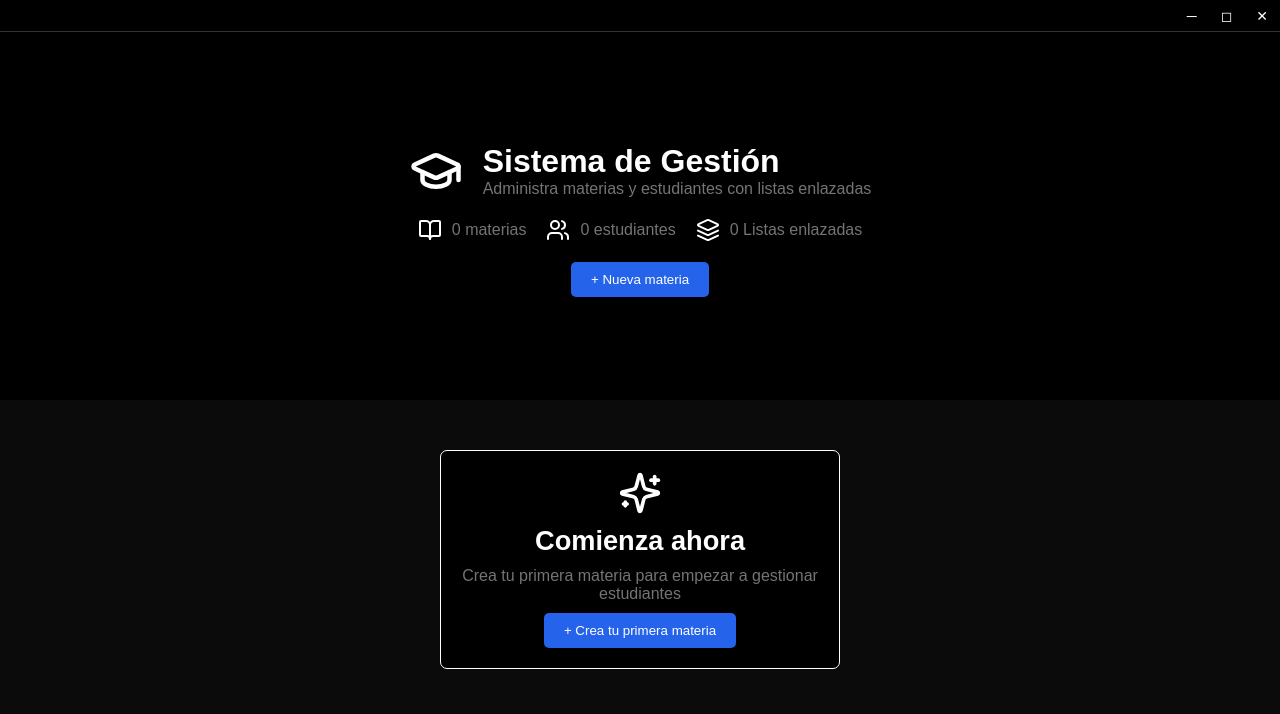
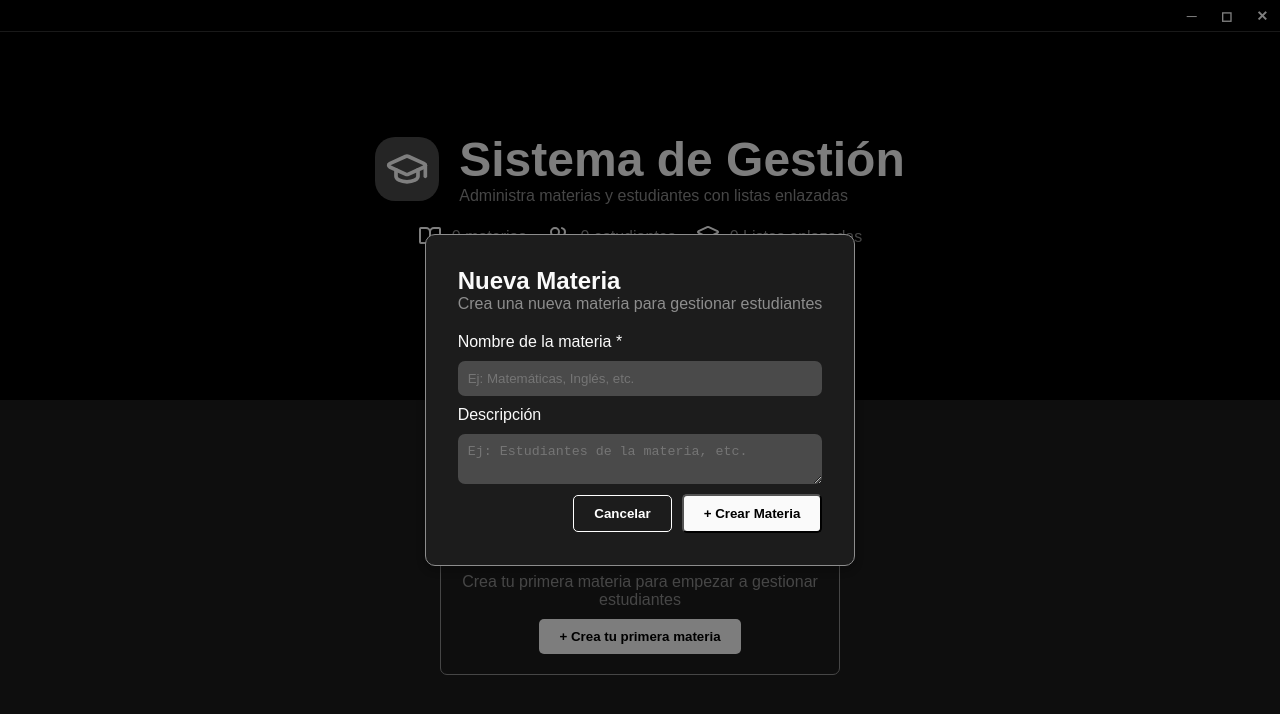
Before and after one commit to OrlandoTellez/subject-manager, a React (Vite) app: page / in a window 1280 px wide. Both pictures are taken after a click on the button "+ Nueva materia". Shown: the top 714 px of the page. Built offline with nearby package versions, Linux system fonts and the light colour scheme.

Commit message:
feat: agregar modal para añadir materias

```diff
--- a/package.json
+++ b/package.json
@@ -10,6 +10,7 @@
     "tauri": "tauri"
   },
   "dependencies": {
+    "@fontsource-variable/plus-jakarta-sans": "^5.2.8",
     "@tauri-apps/api": "^2",
     "@tauri-apps/plugin-opener": "^2",
     "react": "^19.1.0",
--- a/src/App.css
+++ b/src/App.css
@@ -1,9 +1,12 @@
 :root {
-  --primary-color: black;
-  --color-title: white;
-  --color-text: white;
-  --color-button: #2563eb;
-  --color-text-opacity: rgb(116, 116, 116);
+  --primary-color: #1c1c1c;
+  --secondary-color: #fafafa;
+  --third-color: #4a4a4a;
+  --color-title: #fafafa;
+  --color-text: black;
+  --color-button: #fafafa;
+  --color-text-opacity: #8d8d8d;
+  --border-color: #8d8d8d;
   --ancho-maximo: 1200px;
 }
 
@@ -14,7 +17,7 @@
 }
 
 body {
-  font-family: "Poppins", sans-serif;
+  font-family: 'Plus Jakarta Sans Variable', sans-serif;
   background-color: var(--primary-color);
   color: var(--color-text);
 }
@@ -29,6 +32,41 @@ body {
   gap: 20px;
 }
 
+h1, h2, h3, h4, h5, h6{
+  color: var(--color-title);
+}
+
+h1{
+  font-size: 3rem;
+  color: var(--color-title);
+}
+
 p{
   color: var(--color-text-opacity);
 }
+
+label{
+  color: var(--color-title);
+}
+
+input{
+  padding: 10px;
+  border-radius: 7px;
+  border: none;
+  width: 100%;
+  background-color: var(--third-color);
+}
+
+textarea{
+  padding: 10px;
+  border-radius: 7px;
+  border: none;
+  width: 100%;
+  background-color: var(--third-color);
+}
+
+button{
+  background-color: var(--color-button);
+  color: var(--color-text);
+  font-weight: bold;
+}
--- a/src/App.tsx
+++ b/src/App.tsx
@@ -1,4 +1,3 @@
-import { Header } from "./components/Header";
 import "./App.css";
 import { Hero } from "./sections/Hero";
 import { SubjectManagment } from "./sections/SubjectManagment";
--- a/src/components/CardStartNow.module.css
+++ b/src/components/CardStartNow.module.css
@@ -1,7 +1,7 @@
 .card {
-    background-color: black;
+    background-color: var(--primary-color);
     width: 100%;
-    border: 1px solid white;
+    border: 1px solid var(--border-color);
     border-radius: 7px;
     padding: 20px;
     max-width: 400px;
@@ -19,8 +19,6 @@
 }
 
 .containerButtons button {
-    background-color: #2563eb;
-    color: white;
     padding: 10px 20px;
     border: none;
     border-radius: 5px;
@@ -33,3 +31,10 @@
     place-items: center;
     margin-bottom: 10px;
 }
+
+.iconContainer img{
+    width: 50px;
+    background-color: var(--third-color);
+    padding: 10px;
+    border-radius: 10px;
+}
--- a/src/components/CardStartNow.tsx
+++ b/src/components/CardStartNow.tsx
@@ -1,8 +1,17 @@
 import styles from "./CardStartNow.module.css"
-import logoReact from "../assets/react.svg"
 import lightIcon from "../assets/icons/ligth.svg"
+import { AddSubject } from "./modals/AddSubject"
+import { useState } from "react"
 
-export const CardStartNow = () => {
+interface Props {
+    createSubject: () => void
+}
+
+export const CardStartNow = ({ createSubject }: Props) => {
+    const [showModal, setShowModal] = useState(false)
+
+    const handleClose = () => setShowModal(false)
+    const openModal = () => setShowModal(true)
     return (
         <>
             <article className={styles.card}>
@@ -13,7 +22,12 @@ export const CardStartNow = () => {
                     <h5>Comienza ahora</h5>
                     <p>Crea tu primera materia para empezar a gestionar estudiantes</p>
                     <div className={styles.containerButtons}>
-                    <button>+ Crea tu primera materia</button>
+                        <button onClick={openModal}>+ Crea tu primera materia</button>
+                        {
+                            showModal && (
+                                <AddSubject handleClose={handleClose} createSubject={createSubject} />
+                            )
+                        }
                     </div>
                 </article>
             </article>
--- /dev/null
+++ b/src/components/modals/AddSubject.module.css
@@ -0,0 +1,48 @@
+.container {
+    position: fixed;
+    top: 0;
+    left: 0;
+    width: 100vw;
+    height: 100vh;
+    background-color: rgba(0, 0, 0, 0.5);
+    display: flex;
+    justify-content: center;
+    align-items: center;
+    z-index: 999;
+}
+
+.modal {
+    background-color: var(--primary-color);
+    padding: 2rem;
+    border-radius: 10px;
+    box-shadow: 0 4px 10px rgba(0,0,0,0.3);
+    display: flex;
+    gap: 20px;
+    flex-direction: column;
+    border: 1px solid var(--border-color);
+}
+
+.form{
+    display: flex;
+    flex-direction: column;
+    gap: 10px;
+}
+
+.formInput{
+    display: flex;
+    flex-direction: column;
+    gap: 10px;
+}
+
+.formButtons{
+    display: flex;
+    align-items: center;
+    justify-content: flex-end;
+    gap: 10px;
+}
+
+.exit{
+    background-color: var(--primary-color);
+    color: white;
+    border: 1px solid white ;
+}
--- /dev/null
+++ b/src/components/modals/AddSubject.tsx
@@ -0,0 +1,35 @@
+import styles from "./AddSubject.module.css";
+
+interface Props {
+    handleClose: () => void
+    createSubject: () => void
+}
+
+export const AddSubject = ({ handleClose, createSubject }: Props) => {
+    return (
+        <>
+            <section className={styles.container}>
+                <article className={styles.modal}>
+                    <div>
+                        <h2>Nueva Materia</h2>
+                        <p>Crea una nueva materia para gestionar estudiantes</p>
+                    </div>
+                    <form className={styles.form}>
+                        <div className={styles.formInput}>
+                            <label>Nombre de la materia *</label>
+                            <input type="text" placeholder="Ej: Matemáticas, Inglés, etc." />
+                        </div>
+                         <div className={styles.formInput}>
+                            <label>Descripción</label>
+                            <textarea placeholder="Ej: Estudiantes de la materia, etc." className={styles.textarea} />
+                        </div>
+                        <div className={styles.formButtons}>
+                            <button onClick={handleClose} className={styles.exit}>Cancelar</button>
+                            <button onClick={createSubject}>+ Crear Materia</button>
+                        </div>
+                    </form>
+                </article>
+            </section>
+        </>
+    )
+}
--- a/src/main.tsx
+++ b/src/main.tsx
@@ -1,6 +1,7 @@
-  import React from "react";
+import React from "react";
 import ReactDOM from "react-dom/client";
 import App from "./App";
+import '@fontsource-variable/plus-jakarta-sans';
 
 ReactDOM.createRoot(document.getElementById("root") as HTMLElement).render(
   <React.StrictMode>
--- a/src/sections/Hero.module.css
+++ b/src/sections/Hero.module.css
@@ -6,6 +6,7 @@
     gap: 20px;
     height: 50vh;
     padding-top: 40px;
+    background-color: black;
 }
 
 .containerArticle{
@@ -14,15 +15,16 @@
     gap: 20px;
 }
 
+.logo{
+    background-color: var(--third-color);
+    padding: 10px;
+    border-radius: 20px;
+}
+
 .containerArticle div{
     display: flex;
     align-items: center;
     gap: 10px;
-}
-
-.containerArticle h1{
-    font-size: 2rem;
-
 }
 
 .containerButtons{
@@ -30,14 +32,10 @@
     gap: 10px;
     width: 100%;
     justify-content: center;
-
 }
 
 .containerButtons button{
-    background-color: #2563eb;
-    color: white;
     padding: 10px 20px;
-    border: none;
     border-radius: 5px;
     cursor: pointer;
     transition: all 0.3s ease-in-out;
--- a/src/sections/Hero.tsx
+++ b/src/sections/Hero.tsx
@@ -3,14 +3,21 @@ import logoIcon from "../assets/icons/logo.svg"
 import bookIcon from "../assets/icons/books.svg"
 import studentsIcon from "../assets/icons/students.svg"
 import listsIcon from "../assets/icons/lists.svg"
-import logoReact from "../assets/react.svg"
+import { AddSubject } from "../components/modals/AddSubject";
+import { useState } from "react";
 
 export const Hero = () => {
+  const [showModal, setShowModal] = useState(false)
+
+  const handleClose = () => setShowModal(false)
+
+  const openModal = () => setShowModal(true)
+
   return (
     <>
         <section className={styles.container}>
           <article className={styles.containerArticle}>
-            <div>
+            <div className={styles.logo}>
               <img src={logoIcon} alt="logo icon" />
             </div>
             <article>
@@ -35,7 +42,13 @@ export const Hero = () => {
           </article>
 
           <div className={styles.containerButtons}>
-            <button>+ Nueva materia</button>
+            <button onClick={openModal}>+ Nueva materia</button>
+
+            {
+              showModal && (
+                <AddSubject handleClose={handleClose} createSubject={() => { alert("Creada") }} />
+              )
+            }
           </div>
         </section>
     </>
--- a/src/sections/SubjectManagment.module.css
+++ b/src/sections/SubjectManagment.module.css
@@ -1,6 +1,5 @@
 .container{
     width: 100%;
-    background-color: rgb(11, 11, 11);
 }
 
 .containerCreateSubject{
--- a/src/sections/SubjectManagment.tsx
+++ b/src/sections/SubjectManagment.tsx
@@ -35,7 +35,7 @@ export const SubjectManagment = () => {
         <>
             <section className={styles.container}>
                 <article className={styles.articleStart}>
-                    <CardStartNow />
+                    <CardStartNow createSubject={createSubject} />
                 </article>
 
                 <section className={styles.containerCreate}>
```
Also changed, not shown: src/assets/icons/logo.svg, 1 other file (tests, documents, lock files or other folders). Lines whose indentation alone changed are shown as unchanged.
